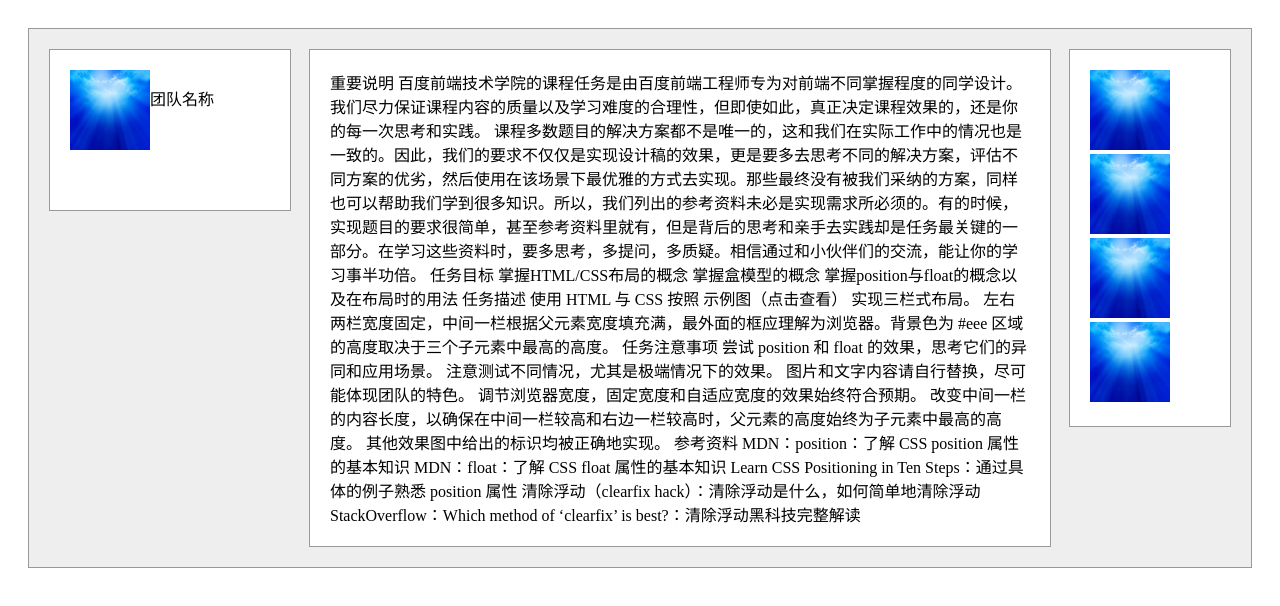
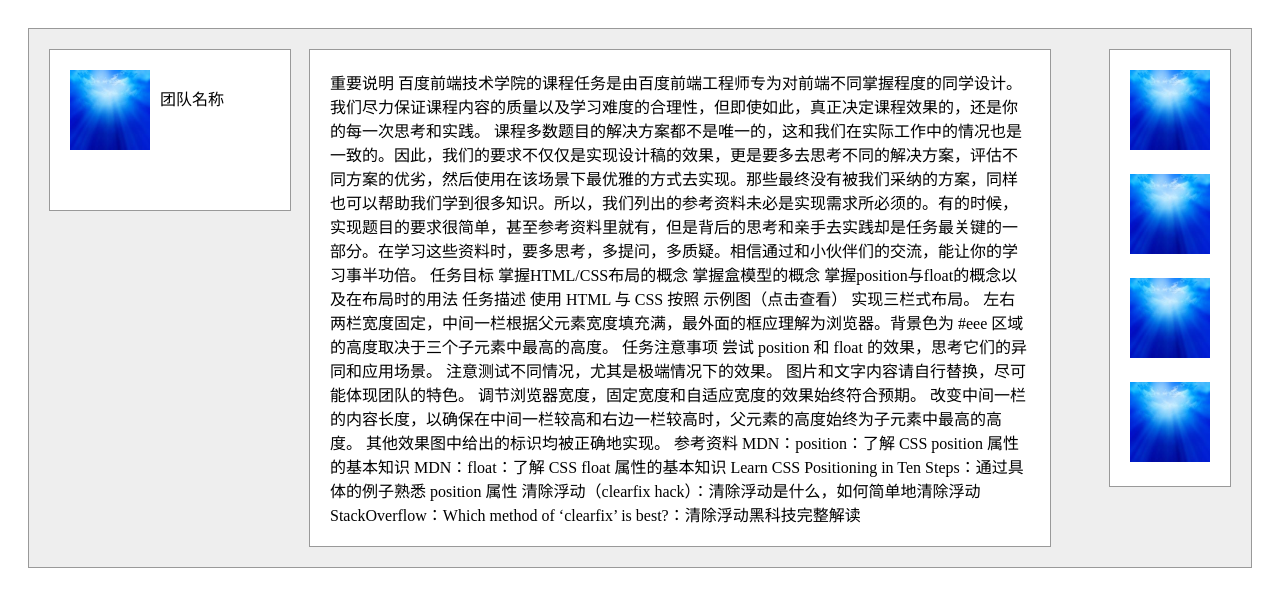
Before and after one commit to xunmeng2015/ife, a plain HTML site: page html_class_3.html in a window 1280 px wide. Drawn offline with Linux system fonts and the light colour scheme.

Commit message:
html class_3

```diff
--- a/html_class_3.html
+++ b/html_class_3.html
@@ -18,7 +18,7 @@
 				padding: 20px;
 				overflow: hidden;
 			}
-			.left,.mid,.right{
+			.left,.mid{
 				border: solid 1px #999;
 				padding: 20px;
 				background-color: white;
@@ -32,6 +32,7 @@
 				width: 80px;
 				height: 80px;
 				float: left;
+				margin-right: 10px;
 			}
 			.mid{
 				width: auto;
@@ -43,10 +44,16 @@
 				width: 120px;
 				height: auto;
 				float: right;
+				border: solid 1px #999;
+				background-color: white;
+				padding-top: 20px;
+
 			}
 			.right img{
 				width: 80px;
 				height: 80px;
+				margin-left: 20px;
+				margin-bottom: 20px;
 			}
 		</style>
 	</head>
@@ -54,7 +61,7 @@
 		<div class="mainBlock">
 			<div class="left">
 				<img src="img/u=2291058330,389526131&fm=21&gp=0.jpg" />
-				<p>团队名称</p>
+				<p style="">团队名称</p>
 			</div>
 			<div class="right">
 				<img src="img/u=2291058330,389526131&fm=21&gp=0.jpg" />
```
